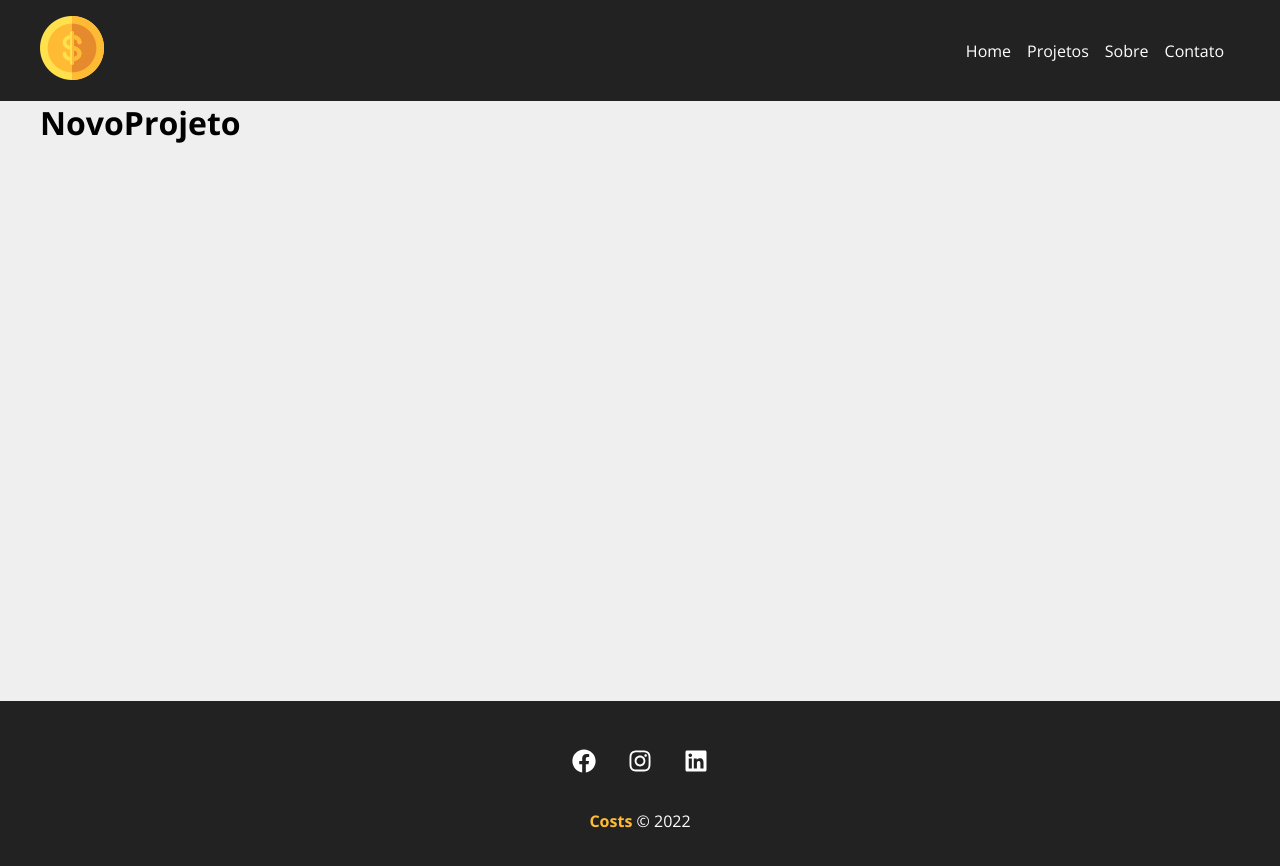
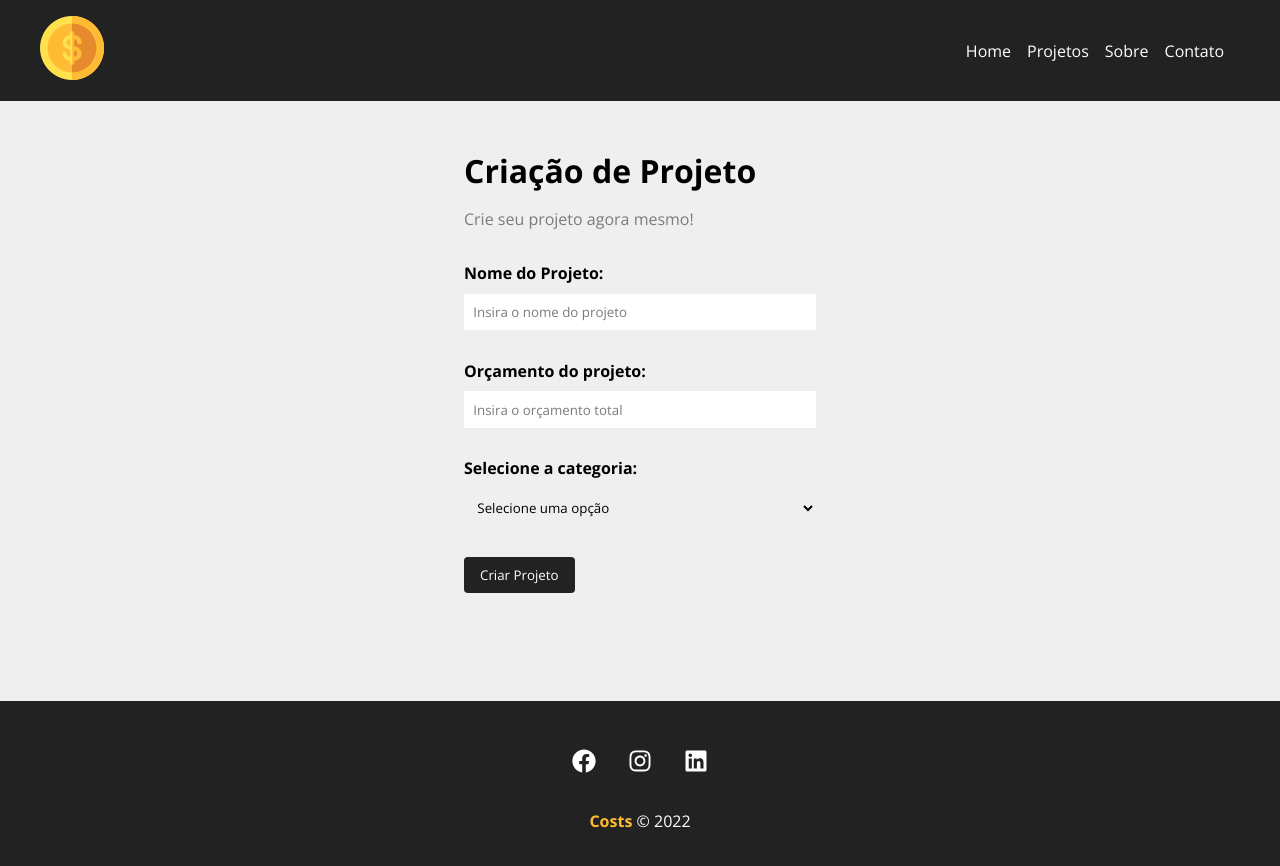
Before and after one commit to alcides07/costs, a React (Create React App) app: page /novoprojeto in a window 1280 px wide. Shown: the top 866 px of the page. Built offline with nearby package versions, Linux system fonts and the light colour scheme.

Commit message:
Tela de  Novo Projeto

```diff
--- /dev/null
+++ b/src/components/form/Input.js
@@ -0,0 +1,19 @@
+import styles from "./Input.module.css"
+
+function Input({type, text, name, placeholder, handleOnChange, value}) {
+    return (
+        <div className = {styles.form_control}>
+            <label htmlFor = {name}> {text}: </label>
+            <input
+                type = {type}
+                name = {name}
+                id = {name}
+                placeholder = {placeholder}
+                onChange = {handleOnChange}
+                value = {value}>
+            </input>
+        </div>
+    )
+}
+
+export default Input
--- /dev/null
+++ b/src/components/form/Input.module.css
@@ -0,0 +1,21 @@
+.form_control {
+    display: flex;
+    flex-direction: column;
+    margin-bottom: 1em;
+}
+
+.form_control label {
+    margin-bottom: .6em;
+    font-weight: bold;
+}
+
+.form_control input{
+    padding: .7em;
+    border-radius: 0;
+    border: none;
+    margin-bottom: 1em;
+}
+
+.form_control input::placeholder{
+    color: #7B7B7B;
+}
--- /dev/null
+++ b/src/components/form/Select.js
@@ -0,0 +1,14 @@
+import styles from "./Select.module.css"
+
+function Select({text, name, options, handleOnChange, value}) {
+    return (
+        <div className = {styles.form_control}>
+            <label htmlFor = {name}> {text}: </label>
+            <select name = {name} id = {name}>
+                <option> Selecione uma opção </option>
+            </select>
+        </div>
+    )
+}
+
+export default Select
--- /dev/null
+++ b/src/components/form/Select.module.css
@@ -0,0 +1,17 @@
+.form_control {
+    display: flex;
+    flex-direction: column;
+    margin-bottom: 1em;
+}
+
+.form_control label {
+    margin-bottom: .6em;
+    font-weight: bold;
+}
+
+.form_control select{
+    padding: .7em;
+    border-radius: 0;
+    border: none;
+    margin-bottom: 1em;
+}
--- /dev/null
+++ b/src/components/form/Submit.js
@@ -0,0 +1,11 @@
+import styles from "./Submit.module.css"
+
+function Submit({text}) {
+    return (
+        <div>
+            <button className = {styles.btn}> {text} </button>
+        </div>
+    )
+}
+
+export default Submit
--- /dev/null
+++ b/src/components/form/Submit.module.css
@@ -0,0 +1,13 @@
+.btn{
+    background-color: #222;
+    color: #FFF;
+    padding: 0.7em 1.2em;
+    transition: .5s;
+    cursor: pointer;
+    border: none;
+    border-radius: 0.3em;
+}
+
+.btn:hover{
+    color: #FFBB33;
+}
--- a/src/components/pages/NovoProjeto.js
+++ b/src/components/pages/NovoProjeto.js
@@ -1,6 +1,13 @@
+import FormProjeto from "../projeto/FormProjeto"
+import styles from "./NovoProjeto.module.css"
+
 function NovoProjeto(){
     return (
-        <h1> NovoProjeto </h1>
+        <div className = {styles.novo_projeto_container}>
+            <h1> Criação de Projeto </h1>
+            <p> Crie seu projeto agora mesmo! </p>
+            <FormProjeto btnText = "Criar Projeto"/>
+        </div>
     )
 }
 
--- /dev/null
+++ b/src/components/pages/NovoProjeto.module.css
@@ -0,0 +1,13 @@
+.novo_projeto_container{
+    width: 28em;
+    margin: 0 auto;
+    padding: 3em;
+}
+
+.novo_projeto_container h1{
+    margin-bottom: 0.5em;
+}
+
+.novo_projeto_container p{
+    color: #7b7b7b;
+}
--- /dev/null
+++ b/src/components/projeto/FormProjeto.js
@@ -0,0 +1,30 @@
+import Input from "../form/Input"
+import Select from "../form/Select"
+import Submit from "../form/Submit"
+import styles from "./FormProjeto.module.css"
+
+function FormProjeto({btnText}){
+    return (
+        <form className = {styles.form}>
+            <Input
+                type = "text"
+                text = "Nome do Projeto"
+                name = "name"
+                placeholder = "Insira o nome do projeto"
+            />
+
+            <Input
+                type = "number"
+                text = "Orçamento do projeto"
+                name = "budget"
+                placeholder = "Insira o orçamento total"
+            />
+
+            <Select text = "Selecione a categoria" name = "categoria_id"/>
+            <Submit text = {btnText} />
+
+        </form>
+    )
+}
+
+export default FormProjeto
--- /dev/null
+++ b/src/components/projeto/FormProjeto.module.css
@@ -0,0 +1,4 @@
+.form{
+    width: 100%;
+    margin: 2em 0;
+}
```
